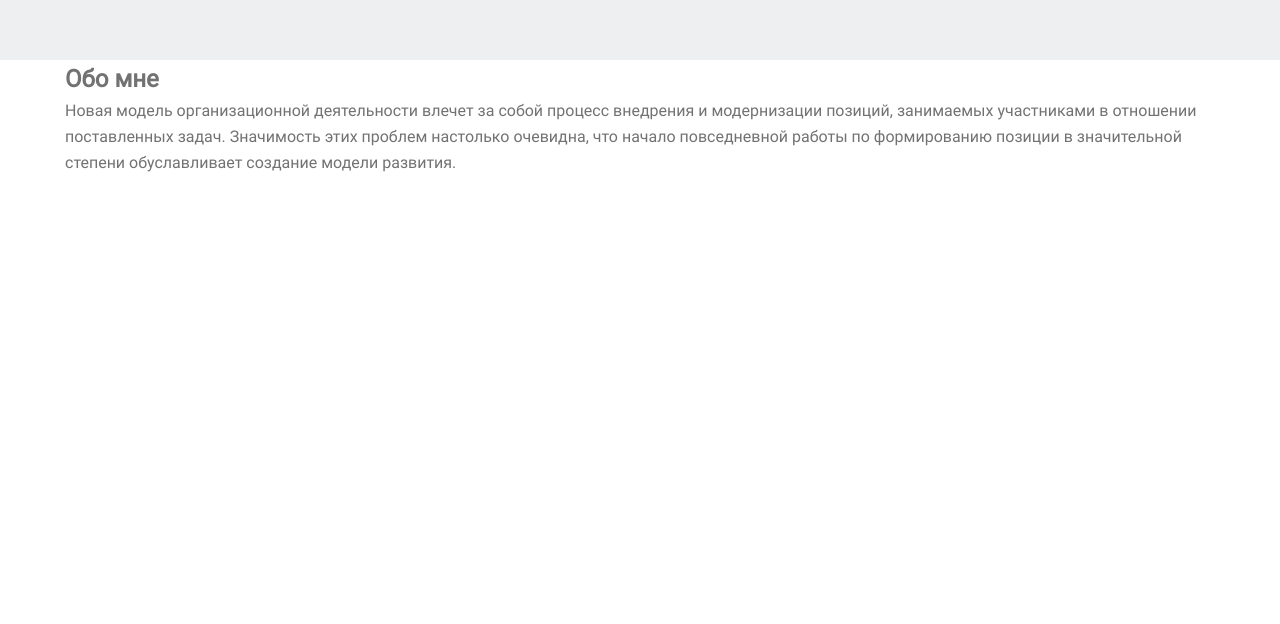
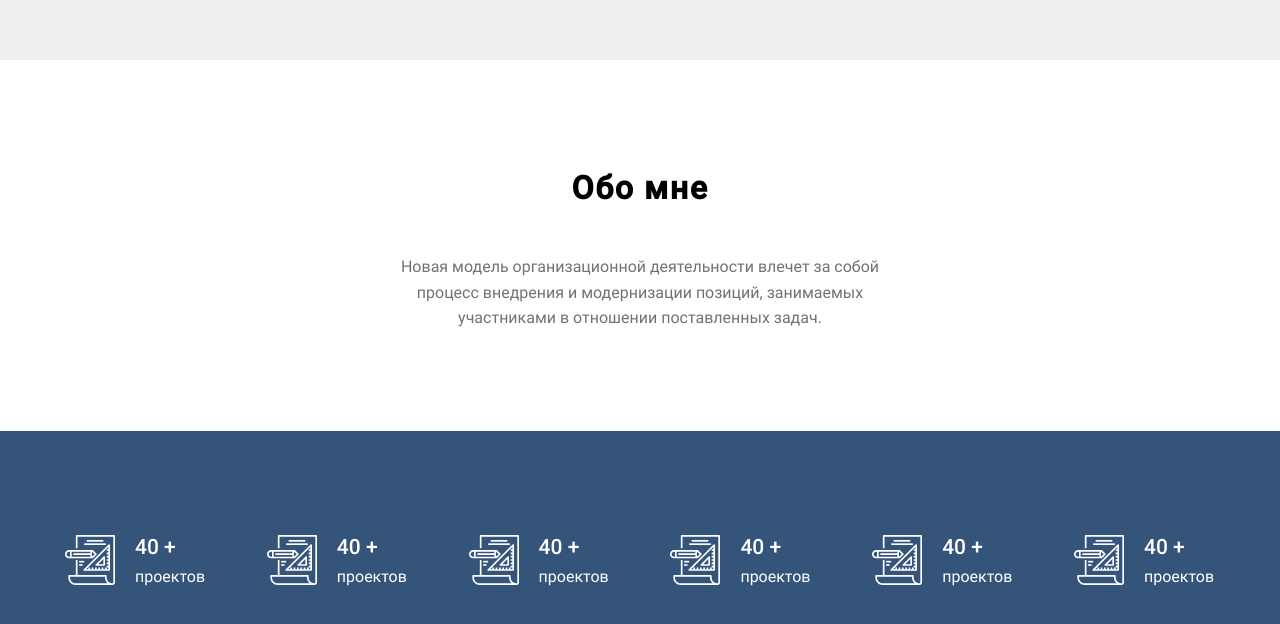
Before and after one commit to miramar88/css-pro, a plain HTML site: page index.html in a window 1280 px wide. Shown: the part 740-1364 px from the top of the page. Before the commit the page ends 915 px from the top, so only its background shows below. Drawn offline with Linux system fonts and the light colour scheme; files whose address does not match are found by name.

Commit message:
section about with styles

```diff
--- a/css/style.css
+++ b/css/style.css
@@ -55,6 +55,13 @@ a {
   max-width: 1150px;
   padding: 0 20px;
   margin: 0 auto;
+}
+
+.title {
+  font-family: 'Roboto-Medium', sans-serif;
+  line-height: 1;
+  color: #000000;
+  letter-spacing: 0.05em;
 }
 
 .button {
@@ -154,11 +161,7 @@ a {
 
 .hero__title {
   margin-bottom: 60px;
-  font-family: 'Roboto-Medium', sans-serif;
-  line-height: 1;
   font-size: 3em;
-  color: #000000;
-  letter-spacing: 0.05em;
 }
 
 .hero__button {
@@ -167,3 +170,54 @@ a {
 }
 
 /* hero styles end */
+
+/* about styles */
+
+.about-top {
+  max-width:540px;
+  padding-top: 112px;
+  padding-bottom: 100px;
+  margin: 0 auto;
+  text-align: center;
+}
+
+.about-top__title {
+  margin-bottom: 50px;
+  font-size: 2em;
+}
+
+.about-benefit {
+  padding: 100px 0;
+  background-color: #34547A;
+  color: #fff;
+}
+
+.about-benefit__list {
+  display: flex;
+  /* flex-wrap: wrap; */
+  justify-content: space-between;
+  align-items: center;
+}
+
+.about-benefit__item {
+  width: 141px;
+  display: flex;
+  justify-content: space-between;
+  align-items: center;
+  margin-right: 10px;
+}
+
+.about-benefit__item:last-of-type {
+  margin-right: 0;
+}
+
+.about-benefit__icon {
+  width: 50px;
+  height: 50px;
+  margin-right: 20px;
+}
+
+.about-benefit__count {
+  font-family: 'Roboto-Medium', sans-serif;
+  font-size: 21px;
+}
--- a/index.html
+++ b/index.html
@@ -23,7 +23,7 @@
                 <a href="#" class="header__link">главная</a>
               </li>
               <li class="header__item">
-                <a href="#" class="header__link">об авторе</a>
+                <a href="#about-me" class="header__link">об авторе</a>
               </li>
               <li class="header__item">
                 <a href="#" class="header__link">работы</a>
@@ -48,7 +48,7 @@
               <img src="images/top-pic.svg" alt="image">
             </div>
             <div class="hero__content">
-              <h1 class="hero__title">
+              <h1 class="title hero__title">
                 Дизайн и верстка
               </h1>
               <p>
@@ -62,25 +62,70 @@
         </div>
       </section>
 
-      <section class="about">
+      <section class="about" id="about-me">
         <div class="about-top">
           <div class="container">
-            <h2>
+            <h2 class="title about-top__title">
               Обо мне
             </h2>
             <p>
               Новая модель организационной деятельности влечет за собой процесс внедрения и модернизации позиций,
               занимаемых
-              участниками в отношении поставленных задач. Значимость этих проблем настолько очевидна, что начало
-              повседневной работы
-              по формированию позиции в значительной степени обуславливает создание модели развития.
+              участниками в отношении поставленных задач.
             </p>
           </div>
         </div>
         <div class="about-benefit">
           <div class="container">
             <ul class="about-benefit__list">
-              <li class="about-benefit__item"></li>
+              <li class="about-benefit__item">
+                <div class="about-benefit__icon">
+                  <img src="images/project.svg" alt="icon">
+                </div>
+                <div class="">
+                  <span class="about-benefit__count">40 +</span> проектов
+                </div>
+              </li>
+              <li class="about-benefit__item">
+                <div class="about-benefit__icon">
+                  <img src="images/project.svg" alt="icon">
+                </div>
+                <div class="">
+                  <span class="about-benefit__count">40 +</span> проектов
+                </div>
+              </li>
+              <li class="about-benefit__item">
+                <div class="about-benefit__icon">
+                  <img src="images/project.svg" alt="icon">
+                </div>
+                <div class="">
+                  <span class="about-benefit__count">40 +</span> проектов
+                </div>
+              </li>
+              <li class="about-benefit__item">
+                <div class="about-benefit__icon">
+                  <img src="images/project.svg" alt="icon">
+                </div>
+                <div class="">
+                  <span class="about-benefit__count">40 +</span> проектов
+                </div>
+              </li>
+              <li class="about-benefit__item">
+                <div class="about-benefit__icon">
+                  <img src="images/project.svg" alt="icon">
+                </div>
+                <div class="">
+                  <span class="about-benefit__count">40 +</span> проектов
+                </div>
+              </li>
+              <li class="about-benefit__item">
+                <div class="about-benefit__icon">
+                  <img src="images/project.svg" alt="icon">
+                </div>
+                <div class="">
+                  <span class="about-benefit__count">40 +</span> проектов
+                </div>
+              </li>
             </ul>
           </div>
         </div>
```
